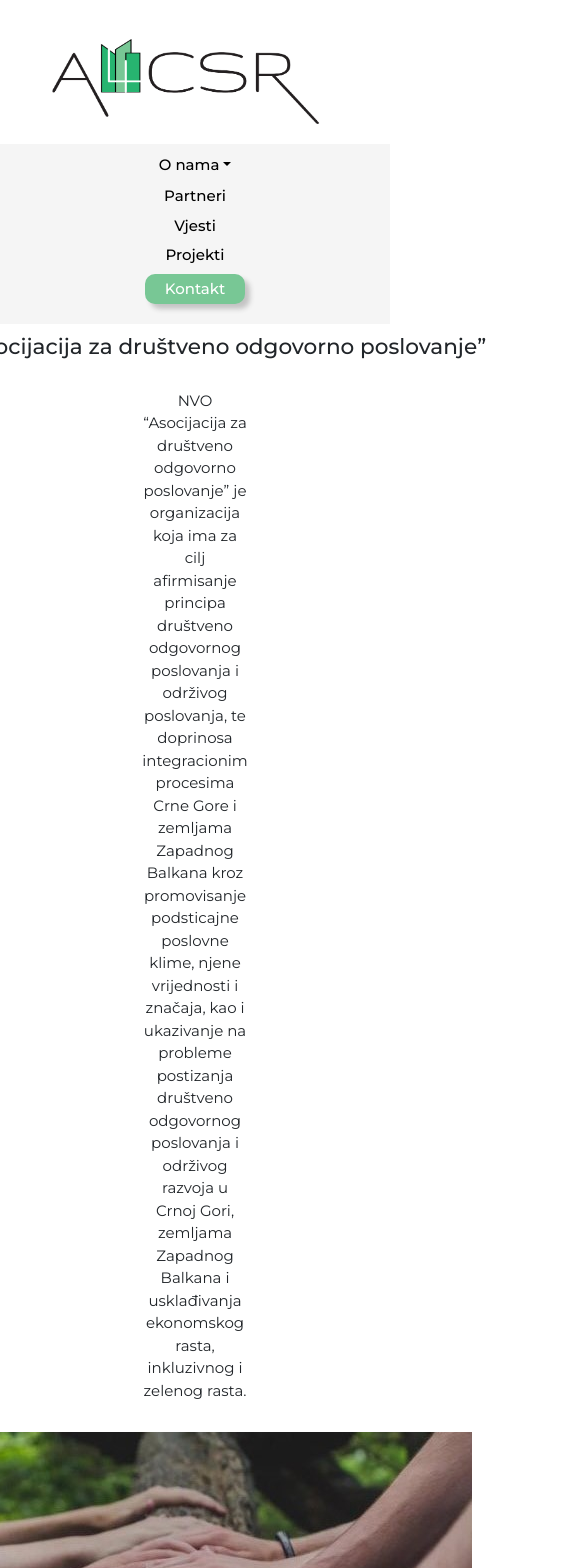
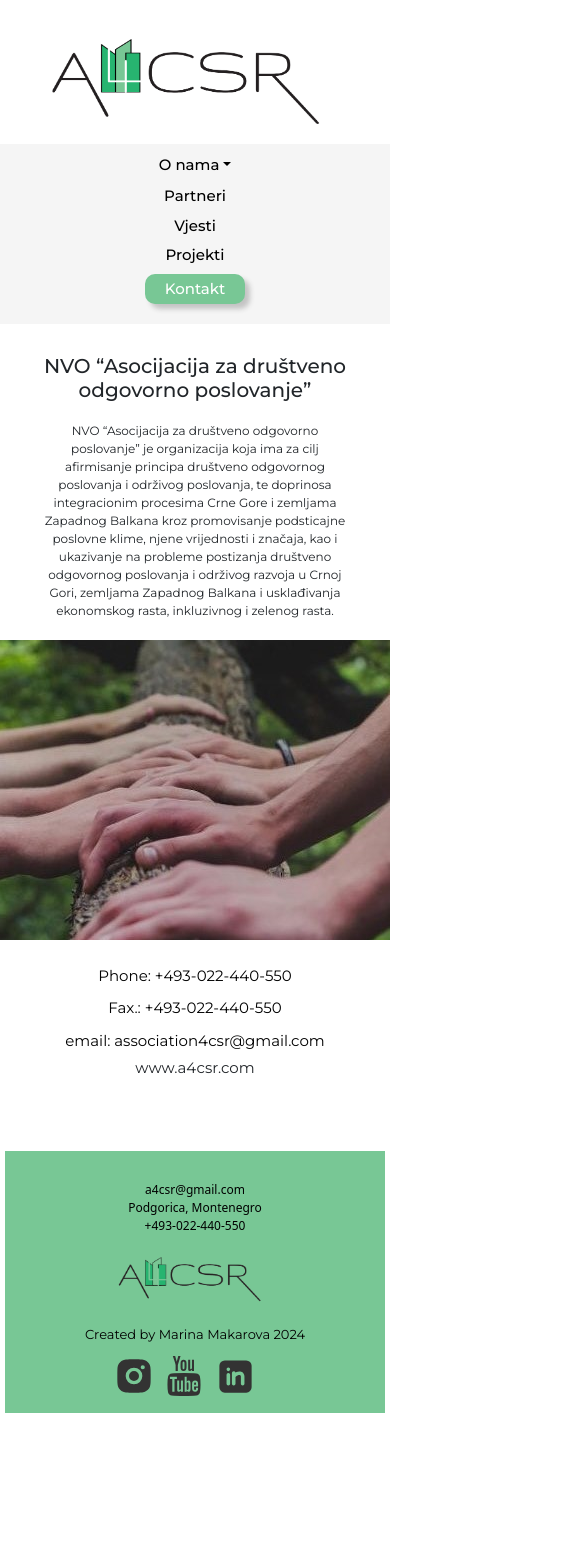
Before and after one commit to mmarakesh/a4csr, a React (Create React App) app: page /kontakt in a window 390 px wide. Shown: the top 1568 px of the page, 585 px wide, since content can reach past the window. After the commit the page ends 1418 px from the top, so only its background shows below. Built offline with nearby package versions, Linux system fonts and the light colour scheme; a web font is replaced by a local one.

Commit message:
mobail adaptation Kontakt

```diff
--- a/src/Components/Kontakt/Kontakt.css
+++ b/src/Components/Kontakt/Kontakt.css
@@ -25,3 +25,21 @@ margin: 30px 400px;
     color: #000;
     padding: 5px;
 }
+@media all and (max-width: 500px) {
+    .kontakt-header {
+        font-size: 20px;
+        margin: 20px;
+    }
+    .kontakt-text {
+        margin: 10px 40px 20px;
+        font-size: 12px;
+    }
+    .parallax {
+        background-image: url(./imageHands.jpg);
+        height: 300px;
+        background-attachment: fixed;
+        background-position: center;
+        background-repeat: no-repeat;
+        margin-bottom: 20px;
+        }
+}
--- a/src/Components/Kontakt/Kontakt.js
+++ b/src/Components/Kontakt/Kontakt.js
@@ -3,7 +3,7 @@ function Kontakt() {
 
     return (
         <div className='kontakt-info'>
-        <h4>NVO “Asocijacija za društveno odgovorno poslovanje”</h4>
+        <h4 className='kontakt-header'>NVO “Asocijacija za društveno odgovorno poslovanje”</h4>
         <p className='kontakt-text'>NVO “Asocijacija za društveno odgovorno poslovanje” je organizacija koja ima za cilj afirmisanje principa društveno odgovornog poslovanja i održivog poslovanja, te doprinosa integracionim procesima Crne Gore i zemljama Zapadnog Balkana kroz promovisanje podsticajne poslovne klime, njene vrijednosti i značaja, kao i ukazivanje na probleme postizanja društveno odgovornog poslovanja i održivog razvoja u Crnoj Gori, zemljama Zapadnog Balkana i usklađivanja ekonomskog rasta, inkluzivnog i zelenog rasta.</p>
         <div className="parallax"></div>
         <div className='kontakt-tel-box'>
--- a/src/Components/Misija/Misija.css
+++ b/src/Components/Misija/Misija.css
@@ -41,7 +41,7 @@
     margin-bottom: 10px;
 }
 .misija-text {
-    margin: 0px 0px 0px 0px;
+    margin: 0px;
     font-size: 12px;
     width: 300px;
 }
--- a/src/Components/Onama/ContactForm.css
+++ b/src/Components/Onama/ContactForm.css
@@ -42,7 +42,7 @@
 @media all and (max-width: 500px) {
 .formspree-input {
     width: 100%;
-    padding: 3px 10px;
+    padding: 5px 10px;
     margin-top: 20px;
     font-size: 13px;
 }
@@ -56,4 +56,7 @@
     margin-left: 10px;
     font-size: 15px;
 }
+.thanks{
+    font-size: 25px;
 }
+}
```
